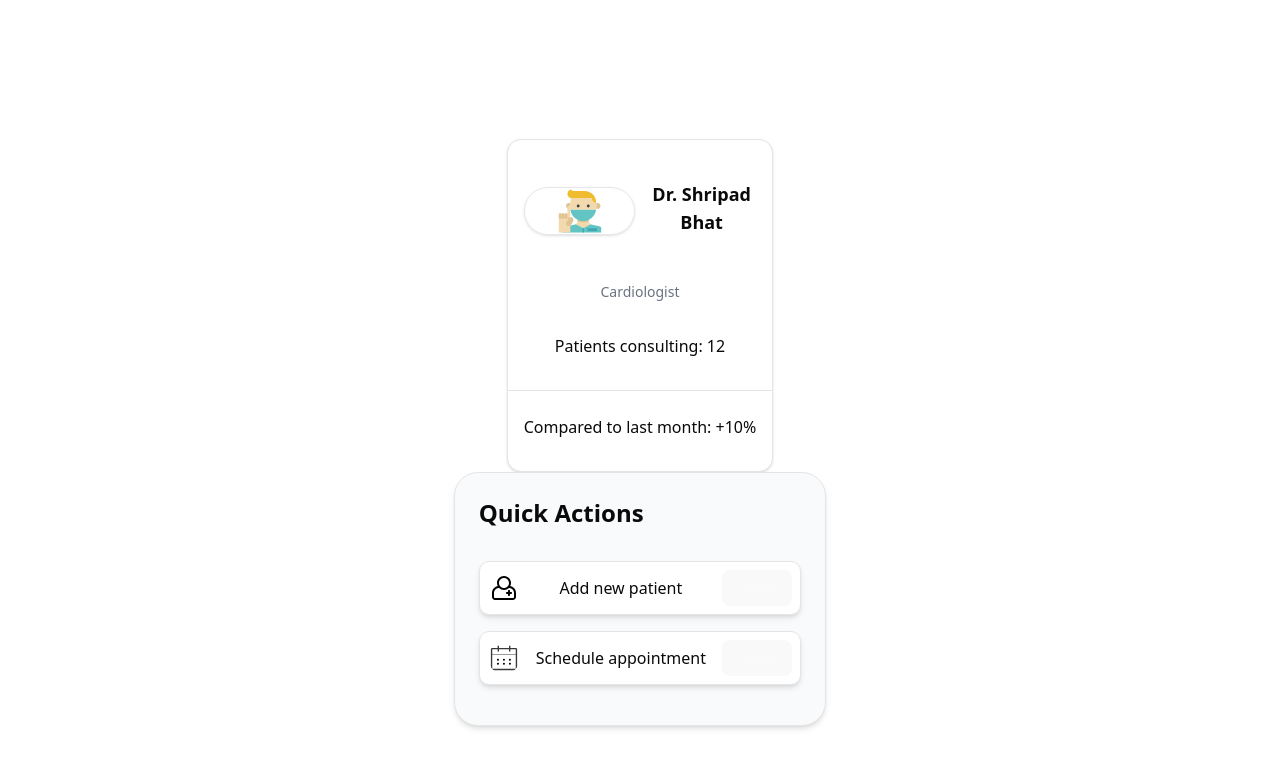
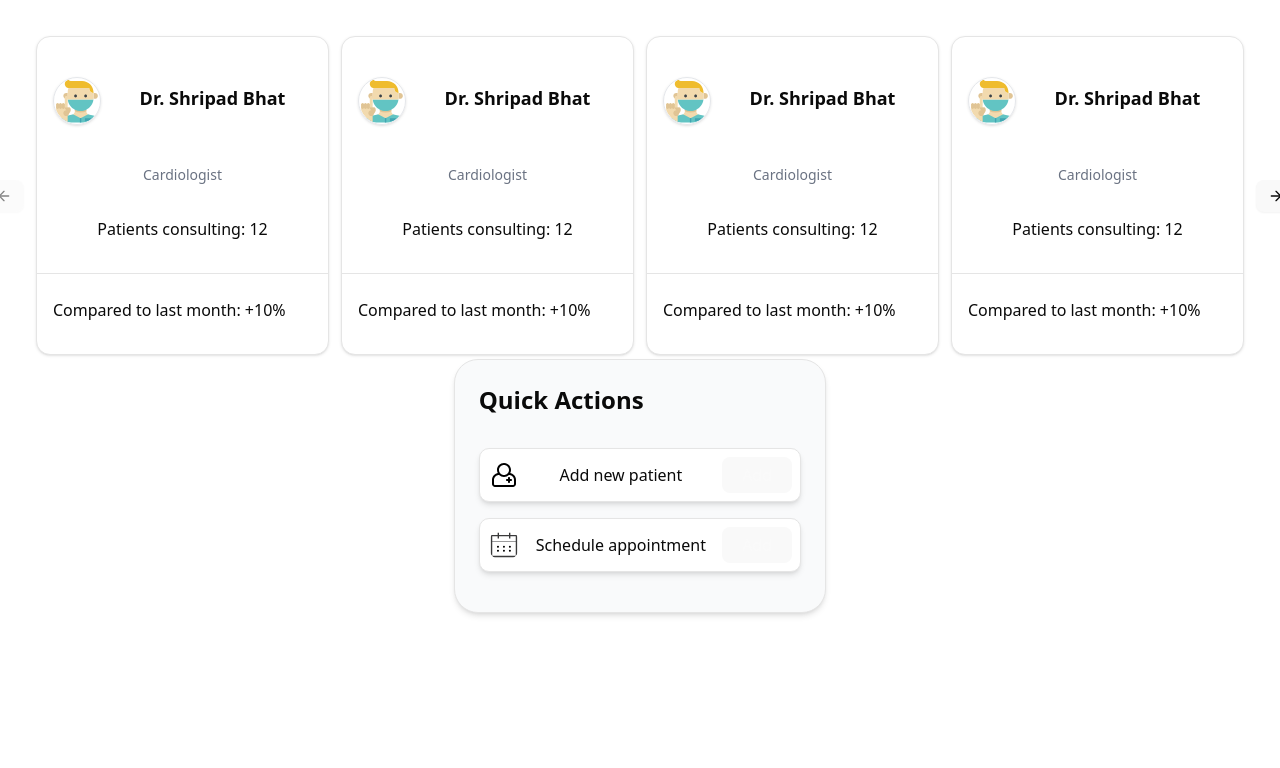
Before and after one commit to prathmesh-droid/HospitalManagementSystem, a React (Vite) app in the folder HMS-Frontend/: page / in a window 1280 px wide. Shown: the top 768 px of the page. Built offline with nearby package versions, Linux system fonts and the light colour scheme.

Commit message:
Added carousel

```diff
--- a/HMS-Frontend/package.json
+++ b/HMS-Frontend/package.json
@@ -15,6 +15,7 @@
     "@tailwindcss/vite": "^4.1.13",
     "class-variance-authority": "^0.7.1",
     "clsx": "^2.1.1",
+    "embla-carousel-react": "^8.6.0",
     "lucide-react": "^0.544.0",
     "react": "^19.1.1",
     "react-dom": "^19.1.1",
--- a/HMS-Frontend/src/App.tsx
+++ b/HMS-Frontend/src/App.tsx
@@ -1,18 +1,13 @@
-import { Button } from './components/ui/button'
 import './App.css'
 import CustomQuickInfoCard from './components/CustomComponents/CustomQuickInfoCard/customQuickInfoCard'
 import QuickActionSection from './sections/quickActions/quickActionSection'
+import { CarouselSpacing } from './sections/quickInfo/quickInfoSection'
 function App() {
   return (
-    <div className="flex min-h-svh flex-col items-center justify-center">
+    <div className="flex min-h-svh flex-col items-center justify-start">
       {/* <Button>Click me</Button> */}
-      <CustomQuickInfoCard
-        title="Dr. Shripad Bhat"
-        description="Cardiologist"
-        content="Patients consulting: 12"
-        footer="Compared to last month: +10%"
-        action="View details"
-      />
+      <CarouselSpacing></CarouselSpacing>
+
       <QuickActionSection></QuickActionSection>
     </div>
 
--- a/HMS-Frontend/src/components/CustomComponents/CustomQuickInfoCard/customQuickInfoCard.tsx
+++ b/HMS-Frontend/src/components/CustomComponents/CustomQuickInfoCard/customQuickInfoCard.tsx
@@ -20,7 +20,7 @@
     <Card>
       <div className="flex items-center gap-3 p-4">
         {/* Apply styles to CustomAvatar */}
-        <CustomAvatar className="w-12 h-12 border border-gray-200 shadow-sm flex-1" />
+        <CustomAvatar className="w-12 h-12 border border-gray-200 shadow-sm" />
 
         {/* Apply styles to CardHeader */}
         <CardHeader className="p-0 flex-1">
--- /dev/null
+++ b/HMS-Frontend/src/components/ui/carousel.tsx
@@ -0,0 +1,239 @@
+import * as React from "react"
+import useEmblaCarousel, {
+  type UseEmblaCarouselType,
+} from "embla-carousel-react"
+import { ArrowLeft, ArrowRight } from "lucide-react"
+
+import { cn } from "@/lib/utils"
+import { Button } from "@/components/ui/button"
+
+type CarouselApi = UseEmblaCarouselType[1]
+type UseCarouselParameters = Parameters<typeof useEmblaCarousel>
+type CarouselOptions = UseCarouselParameters[0]
+type CarouselPlugin = UseCarouselParameters[1]
+
+type CarouselProps = {
+  opts?: CarouselOptions
+  plugins?: CarouselPlugin
+  orientation?: "horizontal" | "vertical"
+  setApi?: (api: CarouselApi) => void
+}
+
+type CarouselContextProps = {
+  carouselRef: ReturnType<typeof useEmblaCarousel>[0]
+  api: ReturnType<typeof useEmblaCarousel>[1]
+  scrollPrev: () => void
+  scrollNext: () => void
+  canScrollPrev: boolean
+  canScrollNext: boolean
+} & CarouselProps
+
+const CarouselContext = React.createContext<CarouselContextProps | null>(null)
+
+function useCarousel() {
+  const context = React.useContext(CarouselContext)
+
+  if (!context) {
+    throw new Error("useCarousel must be used within a <Carousel />")
+  }
+
+  return context
+}
+
+function Carousel({
+  orientation = "horizontal",
+  opts,
+  setApi,
+  plugins,
+  className,
+  children,
+  ...props
+}: React.ComponentProps<"div"> & CarouselProps) {
+  const [carouselRef, api] = useEmblaCarousel(
+    {
+      ...opts,
+      axis: orientation === "horizontal" ? "x" : "y",
+    },
+    plugins
+  )
+  const [canScrollPrev, setCanScrollPrev] = React.useState(false)
+  const [canScrollNext, setCanScrollNext] = React.useState(false)
+
+  const onSelect = React.useCallback((api: CarouselApi) => {
+    if (!api) return
+    setCanScrollPrev(api.canScrollPrev())
+    setCanScrollNext(api.canScrollNext())
+  }, [])
+
+  const scrollPrev = React.useCallback(() => {
+    api?.scrollPrev()
+  }, [api])
+
+  const scrollNext = React.useCallback(() => {
+    api?.scrollNext()
+  }, [api])
+
+  const handleKeyDown = React.useCallback(
+    (event: React.KeyboardEvent<HTMLDivElement>) => {
+      if (event.key === "ArrowLeft") {
+        event.preventDefault()
+        scrollPrev()
+      } else if (event.key === "ArrowRight") {
+        event.preventDefault()
+        scrollNext()
+      }
+    },
+    [scrollPrev, scrollNext]
+  )
+
+  React.useEffect(() => {
+    if (!api || !setApi) return
+    setApi(api)
+  }, [api, setApi])
+
+  React.useEffect(() => {
+    if (!api) return
+    onSelect(api)
+    api.on("reInit", onSelect)
+    api.on("select", onSelect)
+
+    return () => {
+      api?.off("select", onSelect)
+    }
+  }, [api, onSelect])
+
+  return (
+    <CarouselContext.Provider
+      value={{
+        carouselRef,
+        api: api,
+        opts,
+        orientation:
+          orientation || (opts?.axis === "y" ? "vertical" : "horizontal"),
+        scrollPrev,
+        scrollNext,
+        canScrollPrev,
+        canScrollNext,
+      }}
+    >
+      <div
+        onKeyDownCapture={handleKeyDown}
+        className={cn("relative", className)}
+        role="region"
+        aria-roledescription="carousel"
+        data-slot="carousel"
+        {...props}
+      >
+        {children}
+      </div>
+    </CarouselContext.Provider>
+  )
+}
+
+function CarouselContent({ className, ...props }: React.ComponentProps<"div">) {
+  const { carouselRef, orientation } = useCarousel()
+
+  return (
+    <div
+      ref={carouselRef}
+      className="overflow-hidden"
+      data-slot="carousel-content"
+    >
+      <div
+        className={cn(
+          "flex",
+          orientation === "horizontal" ? "-ml-4" : "-mt-4 flex-col",
+          className
+        )}
+        {...props}
+      />
+    </div>
+  )
+}
+
+function CarouselItem({ className, ...props }: React.ComponentProps<"div">) {
+  const { orientation } = useCarousel()
+
+  return (
+    <div
+      role="group"
+      aria-roledescription="slide"
+      data-slot="carousel-item"
+      className={cn(
+        "min-w-0 shrink-0 grow-0 basis-full",
+        orientation === "horizontal" ? "pl-4" : "pt-4",
+        className
+      )}
+      {...props}
+    />
+  )
+}
+
+function CarouselPrevious({
+  className,
+  variant = "outline",
+  size = "icon",
+  ...props
+}: React.ComponentProps<typeof Button>) {
+  const { orientation, scrollPrev, canScrollPrev } = useCarousel()
+
+  return (
+    <Button
+      data-slot="carousel-previous"
+      variant={variant}
+      size={size}
+      className={cn(
+        "absolute size-8 rounded-full",
+        orientation === "horizontal"
+          ? "top-1/2 -left-12 -translate-y-1/2"
+          : "-top-12 left-1/2 -translate-x-1/2 rotate-90",
+        className
+      )}
+      disabled={!canScrollPrev}
+      onClick={scrollPrev}
+      {...props}
+    >
+      <ArrowLeft />
+      <span className="sr-only">Previous slide</span>
+    </Button>
+  )
+}
+
+function CarouselNext({
+  className,
+  variant = "outline",
+  size = "icon",
+  ...props
+}: React.ComponentProps<typeof Button>) {
+  const { orientation, scrollNext, canScrollNext } = useCarousel()
+
+  return (
+    <Button
+      data-slot="carousel-next"
+      variant={variant}
+      size={size}
+      className={cn(
+        "absolute size-8 rounded-full",
+        orientation === "horizontal"
+          ? "top-1/2 -right-12 -translate-y-1/2"
+          : "-bottom-12 left-1/2 -translate-x-1/2 rotate-90",
+        className
+      )}
+      disabled={!canScrollNext}
+      onClick={scrollNext}
+      {...props}
+    >
+      <ArrowRight />
+      <span className="sr-only">Next slide</span>
+    </Button>
+  )
+}
+
+export {
+  type CarouselApi,
+  Carousel,
+  CarouselContent,
+  CarouselItem,
+  CarouselPrevious,
+  CarouselNext,
+}
--- /dev/null
+++ b/HMS-Frontend/src/sections/quickInfo/quickInfoSection.tsx
@@ -0,0 +1,33 @@
+
+import {
+  Carousel,
+  CarouselContent,
+  CarouselItem,
+  CarouselNext,
+  CarouselPrevious,
+} from "../../components/ui/carousel"
+import CustomQuickInfoCard from "../../components/CustomComponents/CustomQuickInfoCard/customQuickInfoCard"
+
+export function CarouselSpacing() {
+  return (
+    <Carousel className="w-full">
+      <CarouselContent className="-ml-1">
+        {Array.from({ length: 5 }).map((_, index) => (
+          <CarouselItem key={index} className="pl-1 md:basis-1/2 lg:basis-1/4">
+            <div className="p-1">
+              <CustomQuickInfoCard
+                      title="Dr. Shripad Bhat"
+                      description="Cardiologist"
+                      content="Patients consulting: 12"
+                      footer="Compared to last month: +10%"
+                      action="View details"
+                    />
+            </div>
+          </CarouselItem>
+        ))}
+      </CarouselContent>
+      <CarouselPrevious />
+      <CarouselNext />
+    </Carousel>
+  )
+}
```
Also changed, not shown: 1 other file (tests, documents, lock files or other folders).
